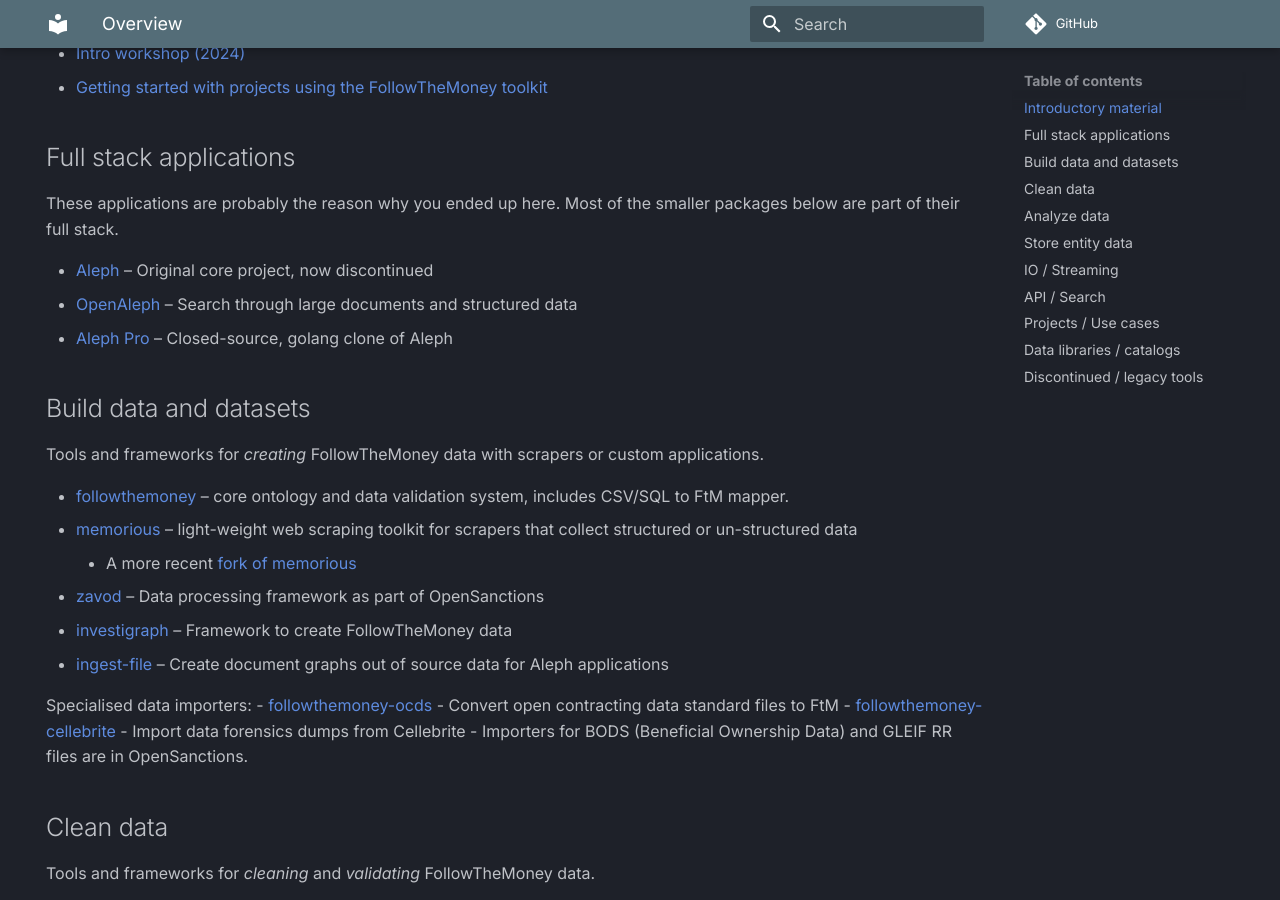
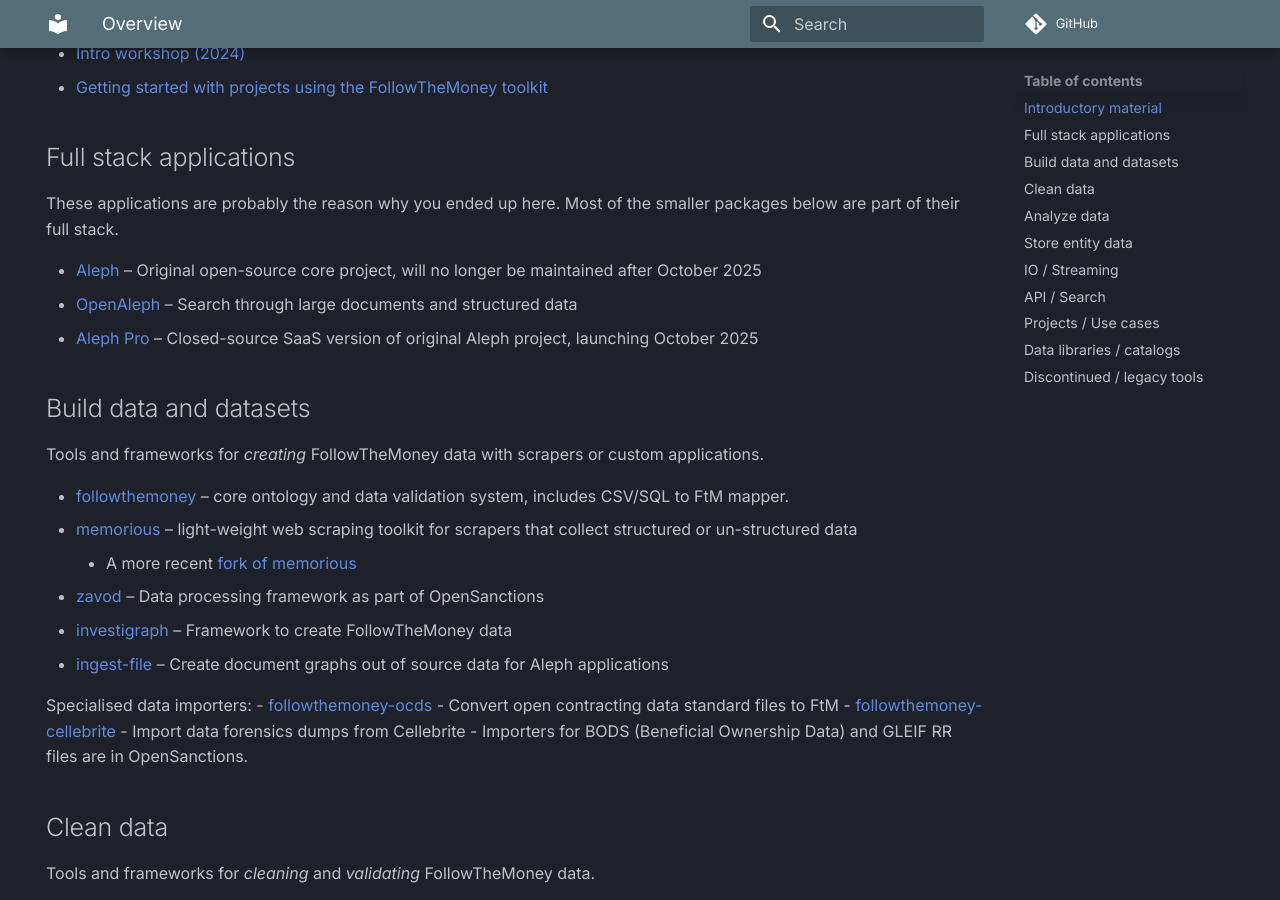
Before and after one commit to alephdata/awesome-ftm, an MkDocs documentation site: the page built from docs/index.md, in a window 1280 px wide and 900 px high, scrolled down 577 px. Built offline with MkDocs 1.6.1 and Material for MkDocs 9.7.7, drawn with Linux system fonts in a browser that asks for light colours; comment, search, counter and statistics services are not loaded.

Commit message:
Updated Aleph and Aleph Pro descriptions

```diff
--- a/docs/index.md
+++ b/docs/index.md
@@ -24,9 +24,9 @@ If you want your project on this list, just do a pull request to this repository
 
 These applications are probably the reason why you ended up here. Most of the smaller packages below are part of their full stack.
 
-- [Aleph](https://github.com/alephdata/aleph) – Original core project, now discontinued
+- [Aleph](https://github.com/alephdata/aleph) – Original open-source core project, will no longer be maintained after October 2025
 - [OpenAleph](https://openaleph.org) – Search through large documents and structured data
-- [Aleph Pro](https://www.occrp.org/en/announcement/occrp-announces-a-new-chapter-for-its-investigative-data-platform-aleph-pro) – Closed-source, golang clone of Aleph
+- [Aleph Pro](https://www.occrp.org/en/announcement/occrp-announces-a-new-chapter-for-its-investigative-data-platform-aleph-pro) – Closed-source SaaS version of original Aleph project, launching October 2025
 
 ## Build data and datasets
 
```
